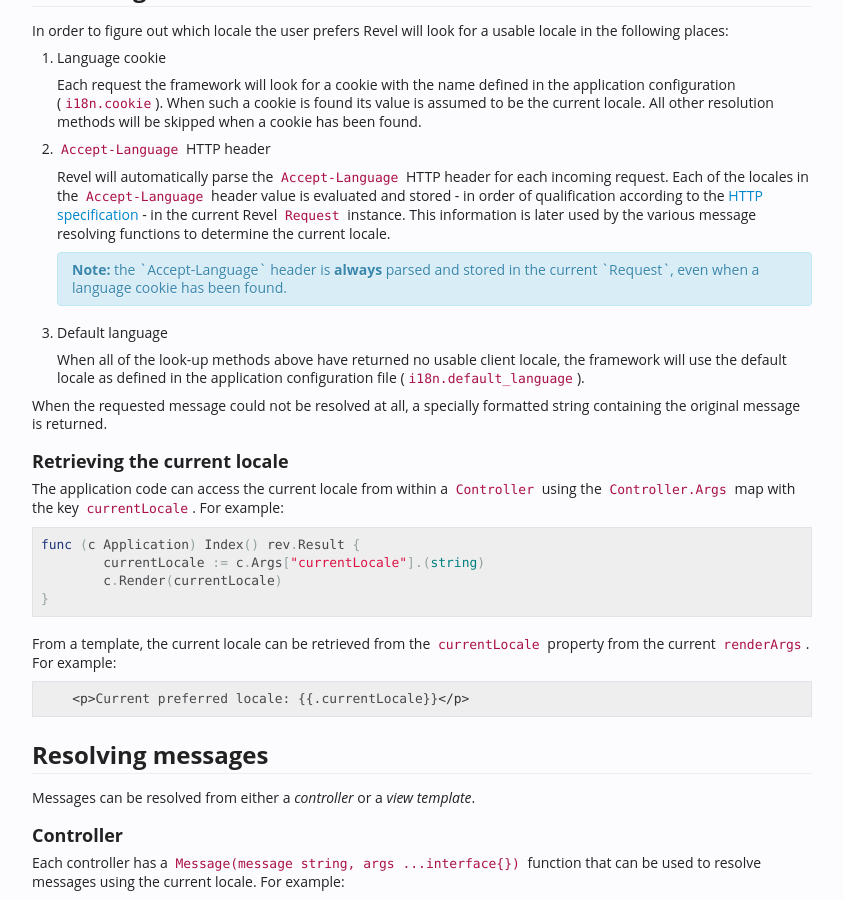
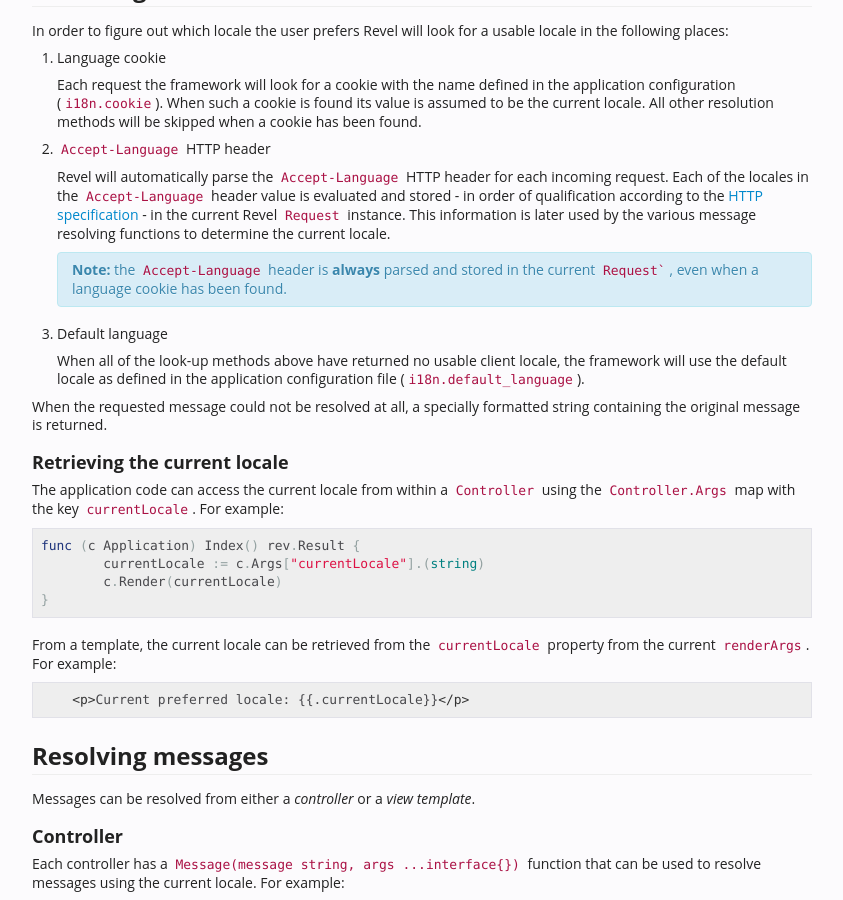
Before and after one commit to revel/revel, a Jekyll site: the page built from manual/i18n-messages.md, in a window 1280 px wide and 900 px high, scrolled down 2572 px. Shown: the whole window, without its empty margins (298-1141 px from the left). Built offline with Jekyll 4.4.1, drawn with Linux system fonts in a browser that asks for light colours.

Commit message:
Updated i18n manual

```diff
--- a/manual/i18n-messages.md
+++ b/manual/i18n-messages.md
@@ -137,7 +137,7 @@
     and stored - in order of qualification according to the [HTTP specification](http://www.w3.org/Protocols/rfc2616/rfc2616-sec14.html#sec14.4) - in the current
     Revel `Request` instance. This information is later used by the various message resolving functions to determine the current locale.
 
-    <p><div class="alert alert-info"><strong>Note:</strong> the `Accept-Language` header is <strong>always</strong> parsed and stored in the current `Request`, even when a language cookie has been found.</div></p>
+    <p><div class="alert alert-info"><strong>Note:</strong> the <code>Accept-Language</code> header is <strong>always</strong> parsed and stored in the current <code>Request`</code>, even when a language cookie has been found.</div></p>
 
 3. Default language
 
```
